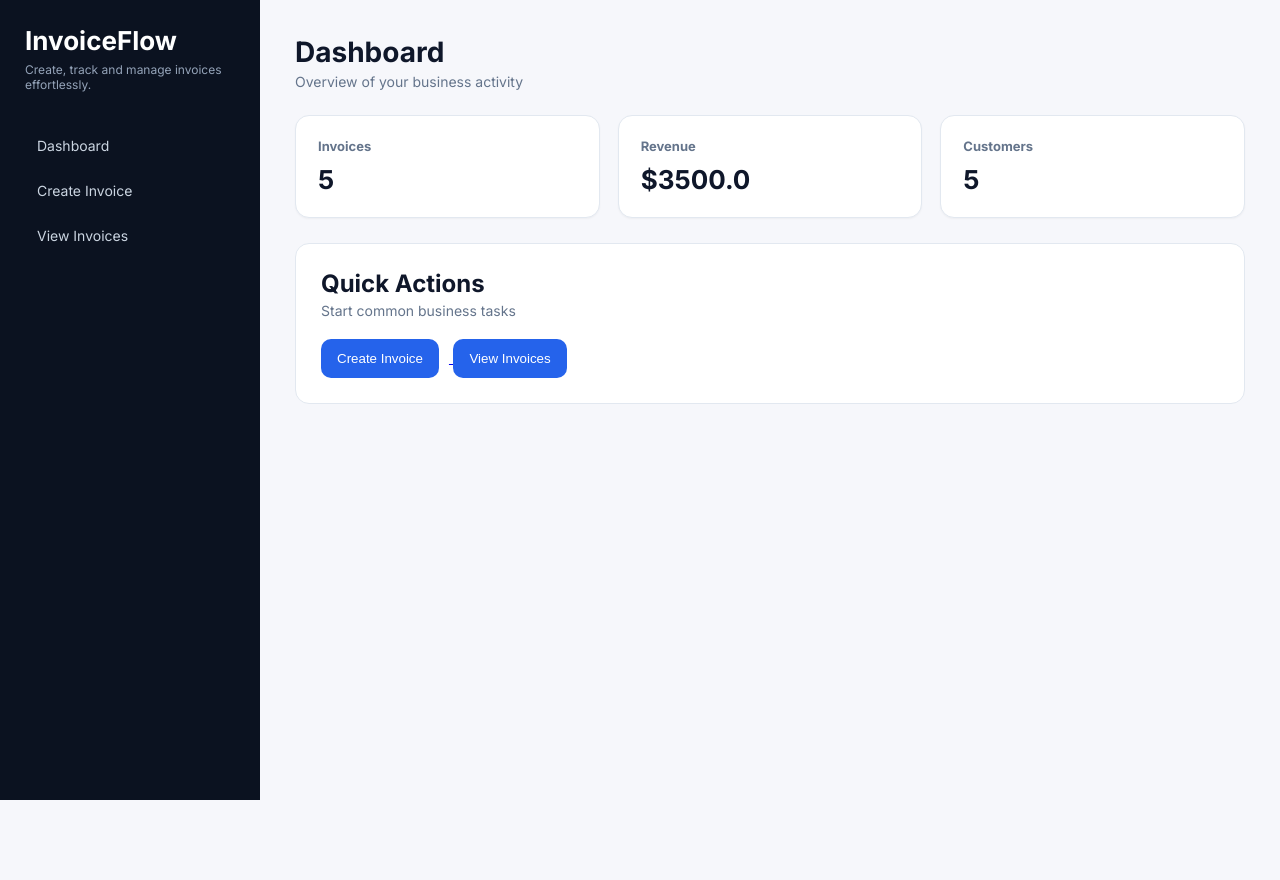
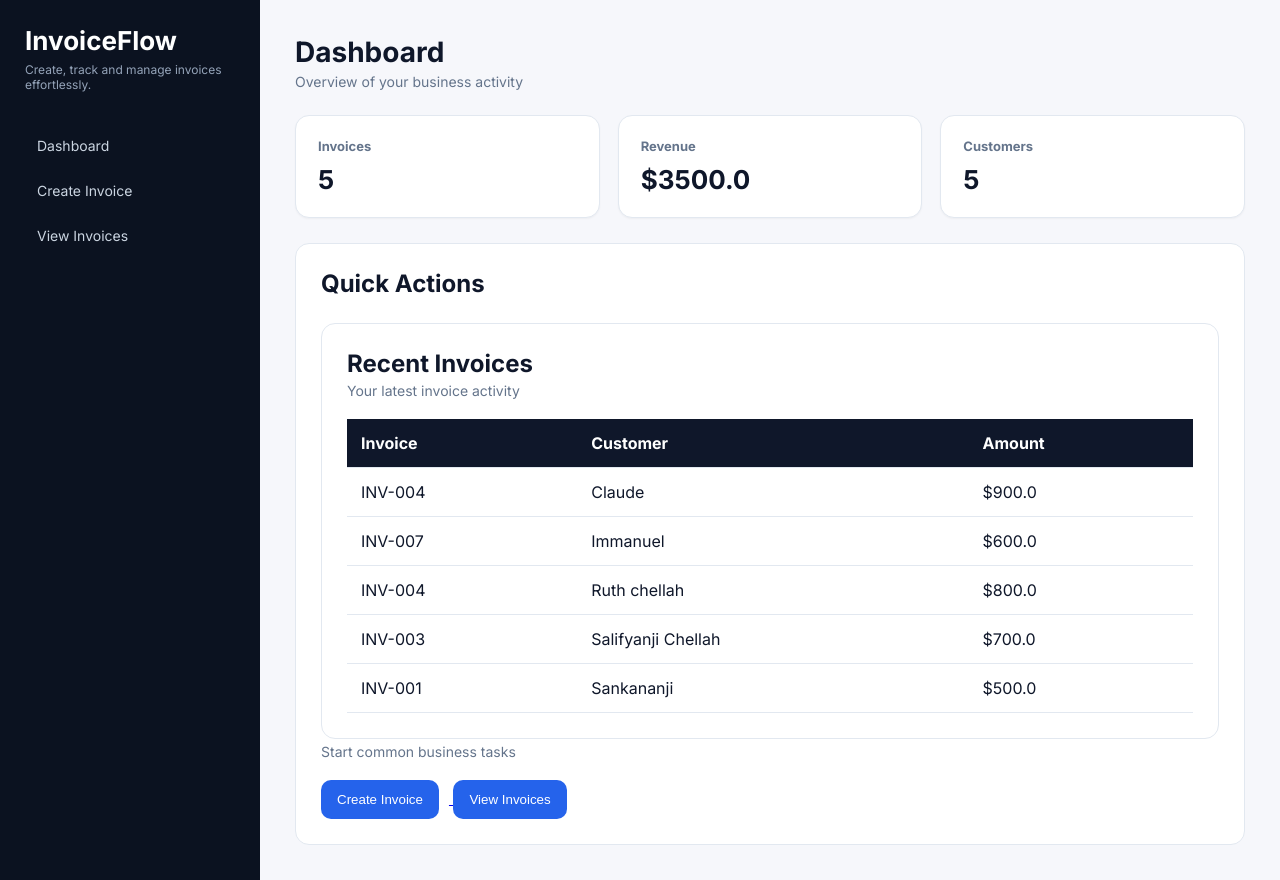
Before and after one commit to chellahchris-290/invoice-app, a Flask app: page / in a window 1280 px wide. Before the commit the page ends 800 px from the top, so only its background shows below. Run offline with Flask 3, Linux system fonts and the light colour scheme; data comes from the database, SQL or seed files in the repository.

Commit message:
Added recent invoices dashboard widget

```diff
--- a/app.py
+++ b/app.py
@@ -5,9 +5,7 @@ app = Flask(__name__)
 
 @app.route("/")
 def home():
-
     connection = sqlite3.connect("invoices.db")
-
     cursor = connection.cursor()
 
     cursor.execute("SELECT COUNT(*) FROM invoices")
@@ -19,10 +17,17 @@ def home():
     if total_revenue is None:
         total_revenue = 0
 
-    cursor.execute(
-        "SELECT COUNT(DISTINCT customer) FROM invoices"
-    )
+    cursor.execute("SELECT COUNT(DISTINCT customer) FROM invoices")
     total_customers = cursor.fetchone()[0]
+
+    cursor.execute("""
+        SELECT id, customer, invoice_number, amount
+        FROM invoices
+        ORDER BY id DESC
+        LIMIT 5
+    """)
+
+    recent_invoices = cursor.fetchall()
 
     connection.close()
 
@@ -30,9 +35,9 @@ def home():
         "index.html",
         total_invoices=total_invoices,
         total_revenue=total_revenue,
-        total_customers=total_customers
+        total_customers=total_customers,
+        recent_invoices=recent_invoices
     )
-    return render_template("index.html")
 
 @app.route("/invoice")
 def invoice():
--- a/static/style.css
+++ b/static/style.css
@@ -129,3 +129,22 @@ button {
 button:hover {
     opacity: 0.9;
 }
+table {
+    width: 100%;
+    border-collapse: collapse;
+}
+
+th {
+    background: #0f172a;
+    color: white;
+    text-align: left;
+}
+
+th, td {
+    padding: 14px;
+    border-bottom: 1px solid #e2e8f0;
+}
+
+tr:hover {
+    background: #f8fafc;
+}
--- a/templates/index.html
+++ b/templates/index.html
@@ -68,6 +68,38 @@
 
             <div class="panel-header">
                 <h2>Quick Actions</h2>
+                <div class="content-panel">
+
+    <div class="panel-header">
+        <h2>Recent Invoices</h2>
+        <p class="subtext">
+            Your latest invoice activity
+        </p>
+    </div>
+
+    <br>
+
+    <table>
+
+        <tr>
+            <th>Invoice</th>
+            <th>Customer</th>
+            <th>Amount</th>
+        </tr>
+
+        {% for invoice in recent_invoices %}
+
+        <tr>
+            <td>{{ invoice[2] }}</td>
+            <td>{{ invoice[1] }}</td>
+            <td>${{ invoice[3] }}</td>
+        </tr>
+
+        {% endfor %}
+
+    </table>
+
+</div>
                 <p class="subtext">Start common business tasks</p>
             </div>
 
```
